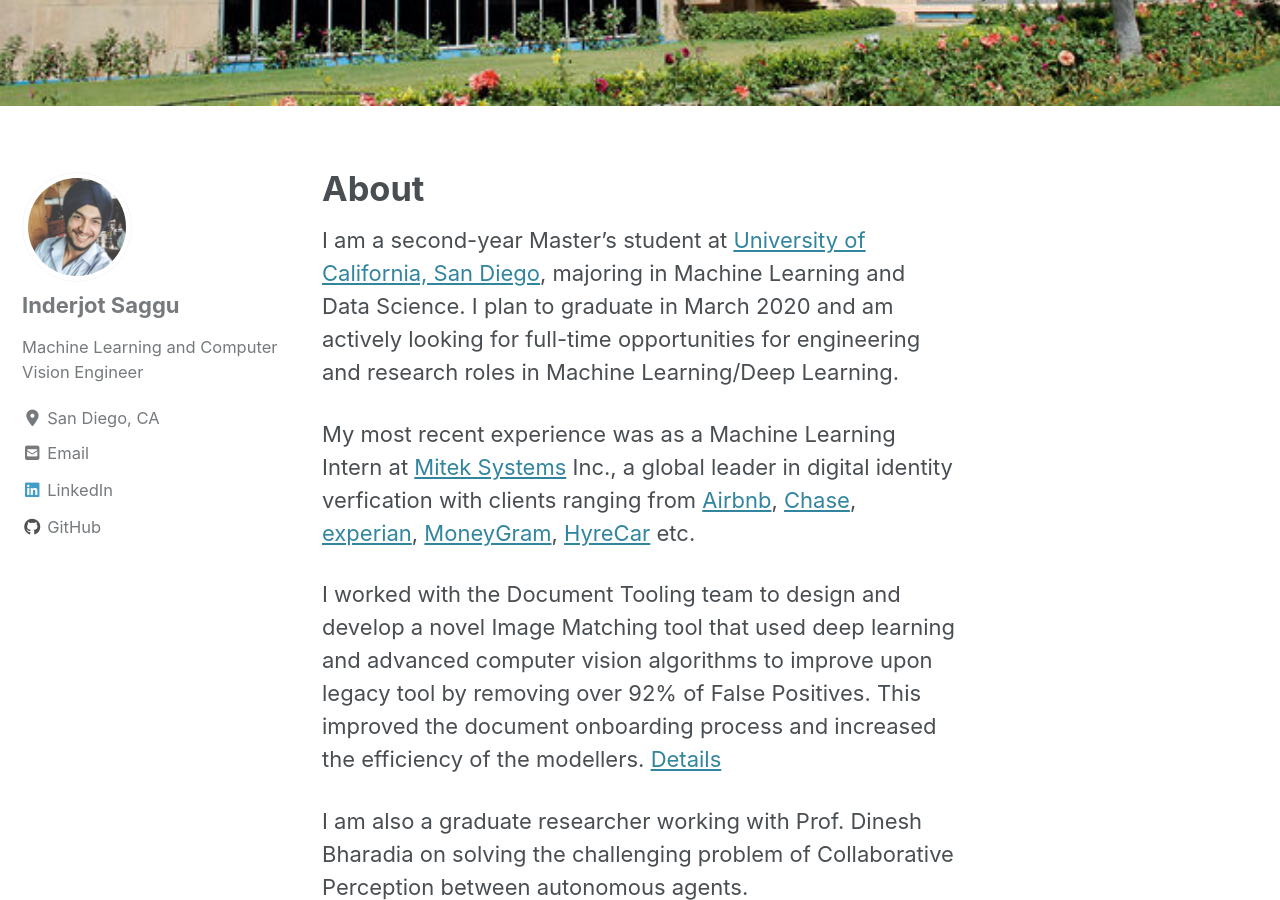
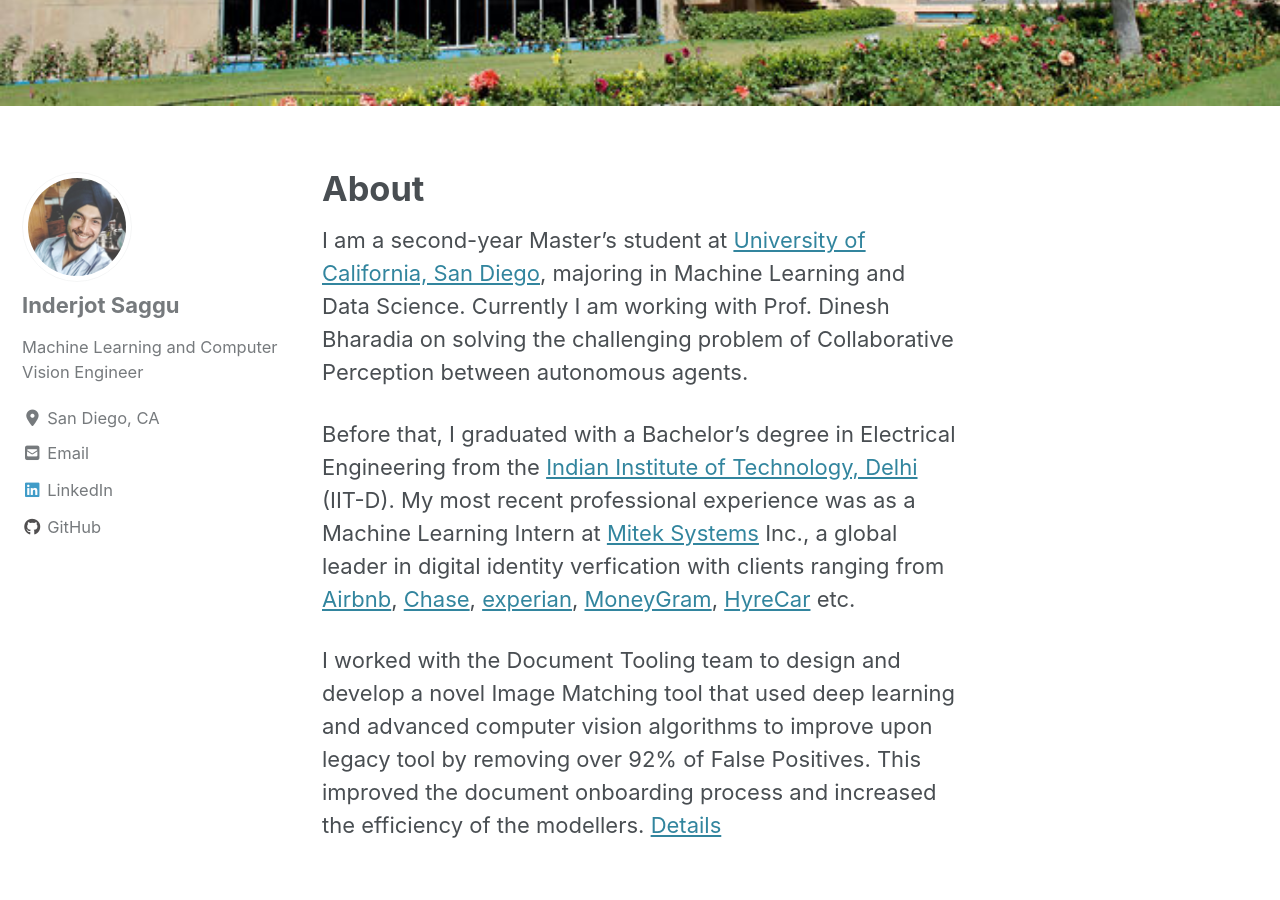
Before and after one commit to ijssaggu/ijssaggu.github.io, a Jekyll site: the page built from _pages/about.md, in a window 1280 px wide and 900 px high, scrolled down 643 px. Built offline with Jekyll 4.4.1, drawn with Linux system fonts in a browser that asks for light colours; cached includes are drawn as plain includes; nearby versions of some CDN libraries.

Commit message:
Updated Bio

```diff
--- a/_pages/about.md
+++ b/_pages/about.md
@@ -5,10 +5,9 @@
   image: "/images/IIT.jpg"
 ---
 
-I am a second-year Master's student at [University of California, San Diego](https://www.ucsd.edu/), majoring in Machine Learning and Data Science. I plan to graduate in March 2020 and am actively looking for full-time opportunities for engineering and research roles in Machine Learning/Deep Learning.
+I am a second-year Master's student at [University of California, San Diego](https://www.ucsd.edu/), majoring in Machine Learning and Data Science. Currently I am working with Prof. Dinesh Bharadia on solving the challenging problem of Collaborative Perception between autonomous agents.
 
-My most recent experience was as a Machine Learning Intern at [Mitek Systems](https://www.miteksystems.com/) Inc., a global leader in digital identity verfication with clients ranging from [Airbnb](https://www.airbnb.com/), [Chase](https://www.chase.com/), [experian](https://www.experian.com/), [MoneyGram](https://www.moneygram.com/), [HyreCar](https://hyrecar.com) etc.
+Before that, I graduated with a Bachelor's degree in Electrical Engineering from the [Indian Institute of Technology, Delhi](http://www.iitd.ac.in/) (IIT-D).
+My most recent professional experience was as a Machine Learning Intern at [Mitek Systems](https://www.miteksystems.com/) Inc., a global leader in digital identity verfication with clients ranging from [Airbnb](https://www.airbnb.com/), [Chase](https://www.chase.com/), [experian](https://www.experian.com/), [MoneyGram](https://www.moneygram.com/), [HyreCar](https://hyrecar.com) etc.
 
 I worked with the Document Tooling team to design and develop a novel Image Matching tool that used deep learning and advanced computer vision algorithms to improve upon legacy tool by removing over 92% of False Positives. This improved the document onboarding process and increased the efficiency of the modellers. [Details](https://ijssaggu.github.io/mitek/)
-
-I am also a graduate researcher working with Prof. Dinesh Bharadia on solving the challenging problem of Collaborative Perception between autonomous agents.
```
